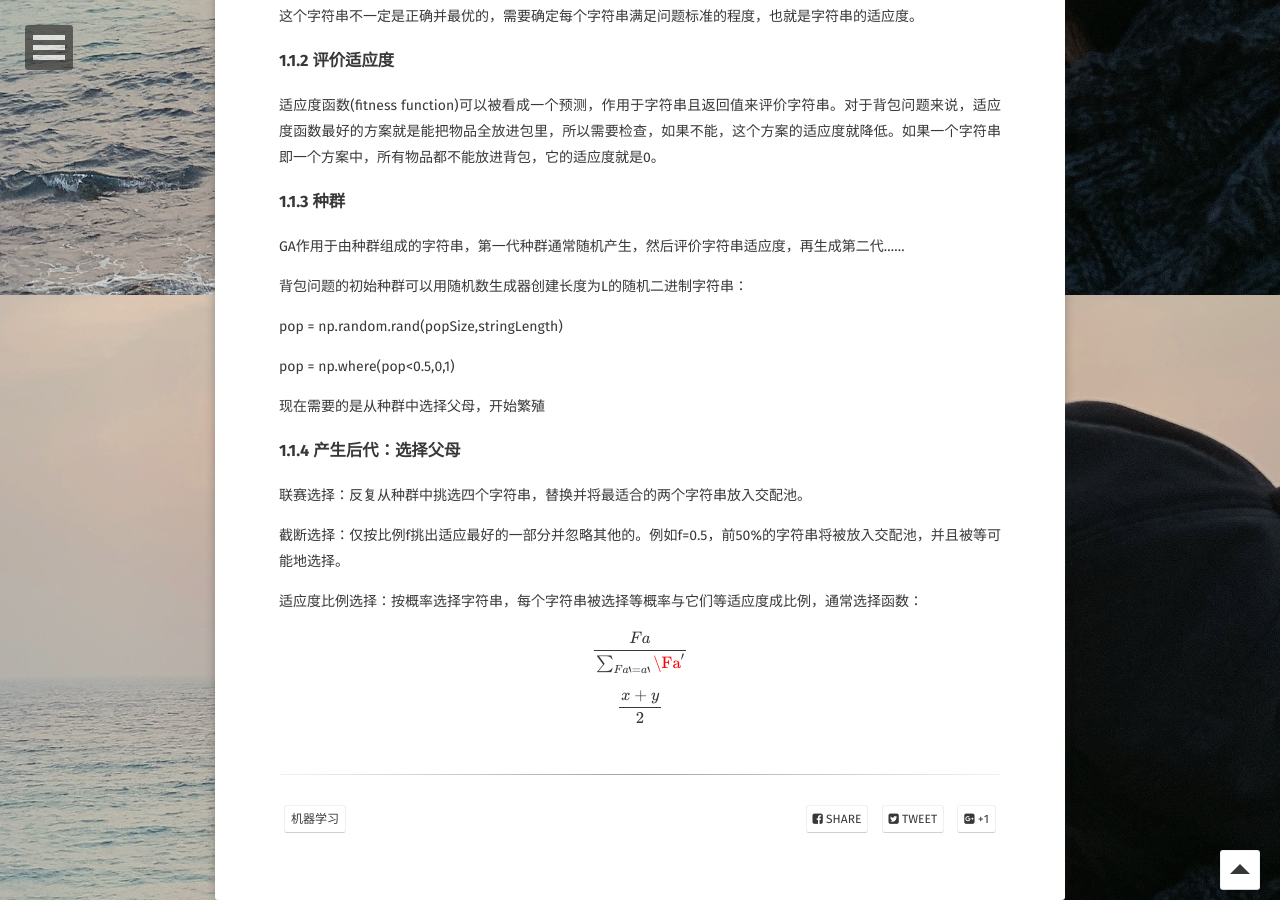
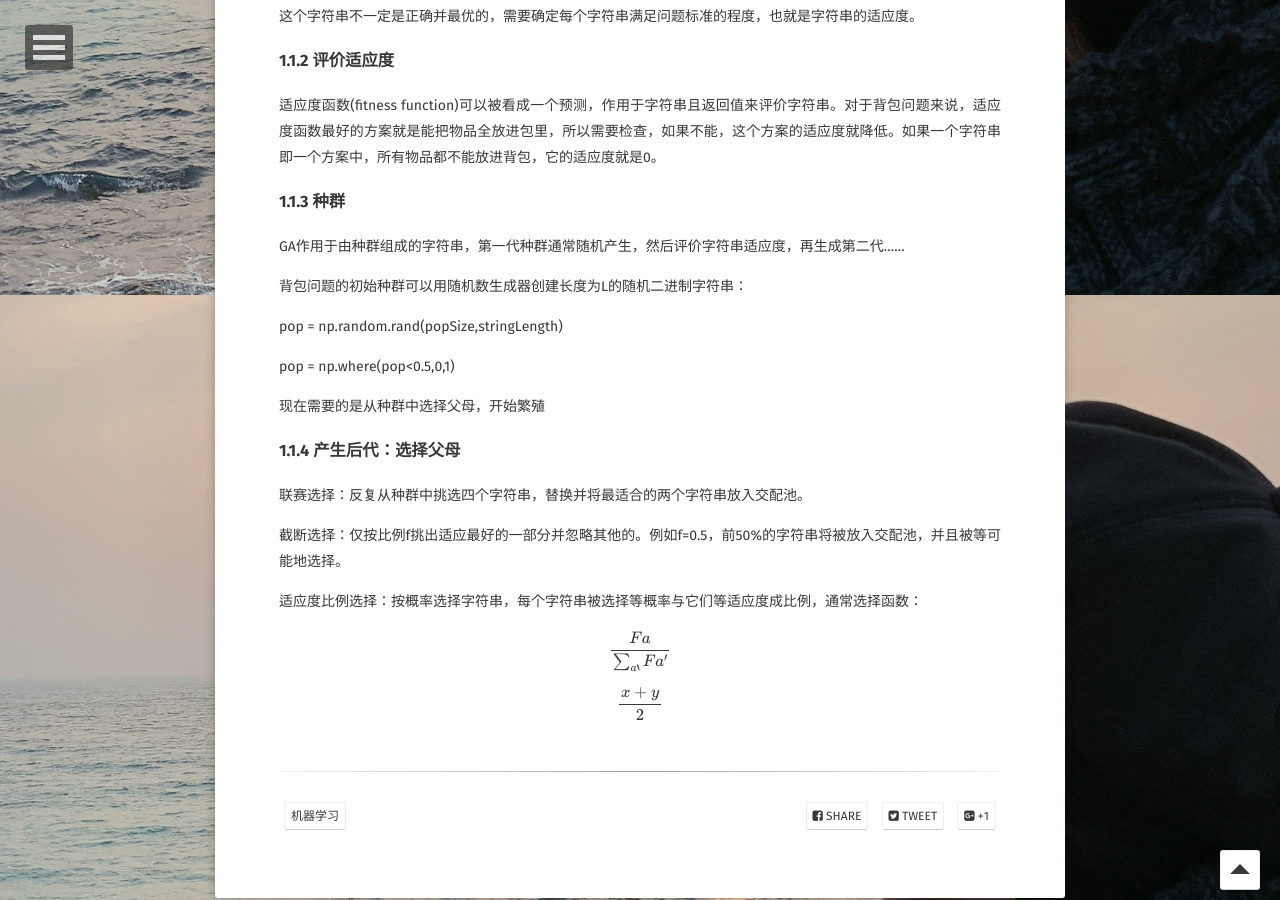
Before and after one commit to YawWQ/yawwq.github.io, a Jekyll site: the page built from _posts/2019-12-11-遗传算法.md, in a window 1280 px wide and 900 px high, scrolled down 605 px. Built offline with Jekyll 4.4.1, drawn with Linux system fonts in a browser that asks for light colours; some web fonts are replaced; formulas are drawn with MathJax 3.

```diff
--- a/_posts/2019-12-11-遗传算法.md
+++ b/_posts/2019-12-11-遗传算法.md
@@ -42,6 +42,6 @@ pop = np.where(pop<0.5,0,1)
 
 适应度比例选择：按概率选择字符串，每个字符串被选择等概率与它们等适应度成比例，通常选择函数：
 
-$$\frac{Fa}{\sum_{Fa‘=a‘}\Fa'}$$
+$$\frac{Fa}{\sum_{a‘}Fa'}$$
 
 $$\frac{x+y}{2}$$
```
